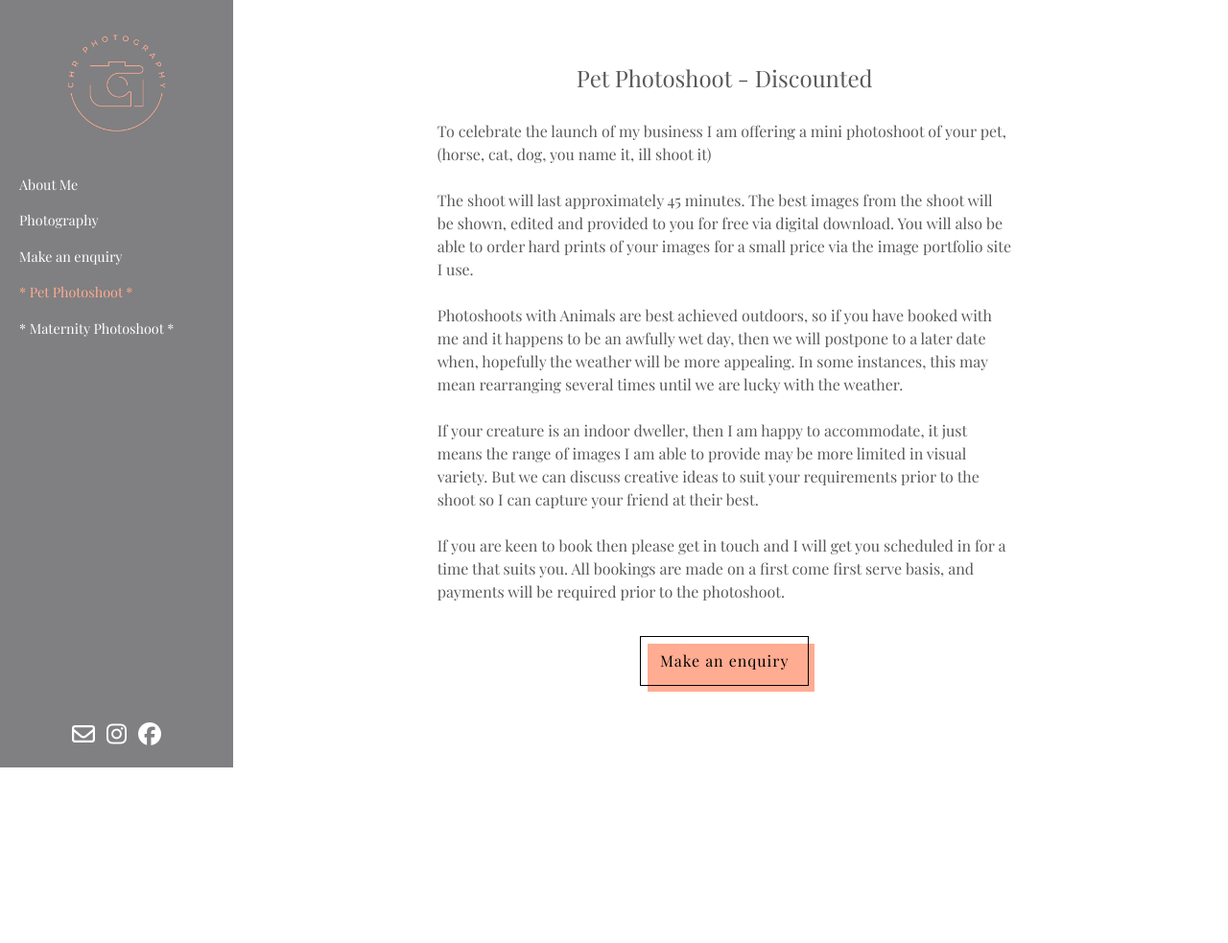
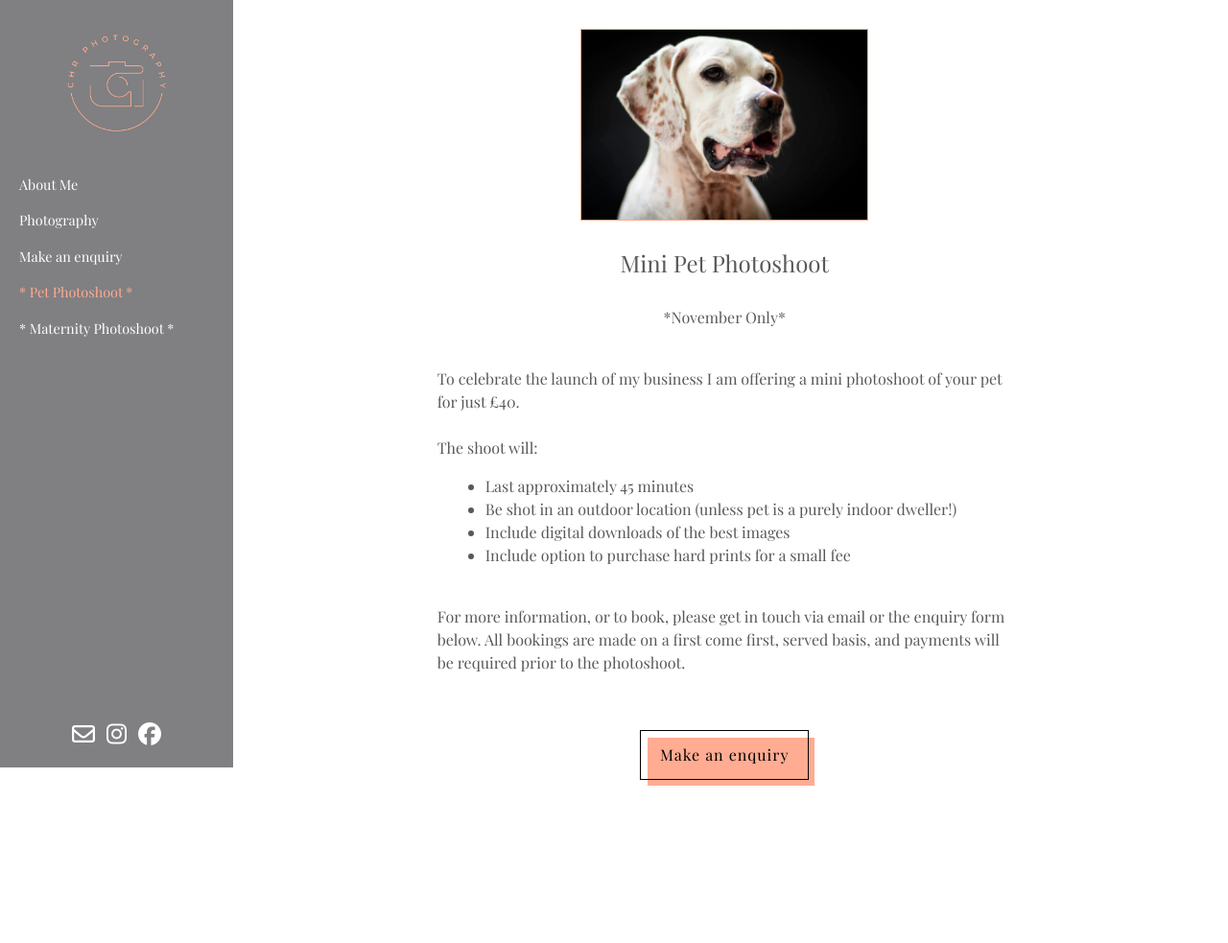
Before and after one commit to PythonLewisH/Candice-Photography-main-master2, a Flask app: page /pet-photoshoot in a window 1280 px wide. Shown: the top 983 px of the page at 96% size. Before the commit the page ends 800 px from the top, so only its background shows below. Run offline with Flask 2, Linux system fonts and the light colour scheme; some libraries are stand-ins or nearby versions.

Commit message:
Mini photoshoot page updates

```diff
--- a/static/css/styles.css
+++ b/static/css/styles.css
@@ -556,6 +556,19 @@ color: red;
     font-size: 1.5rem;
 }
 
+.top-img {
+width: 50%;
+margin-bottom: 30px;
+margin-left: auto;
+margin-right: auto;
+display: block;
+border: solid #FFAC92 1px;
+}
+
+.photoshoot-info ul {
+    margin-left: 50px;
+}
+
 /* WIDE MONITORS */
 @media (min-width:1400px) {
 
@@ -579,6 +592,15 @@ color: red;
     .navbar .navbar-toggler {
       border-color: rgb(255, 255, 255);
   }
+
+  .top-img {
+width: 75%;
+margin-bottom: 30px;
+margin-left: auto;
+margin-right: auto;
+display: block;
+border: solid #FFAC92 1px;
+}
 
 /* About */
 
--- a/templates/pet-photoshoot.html
+++ b/templates/pet-photoshoot.html
@@ -67,23 +67,32 @@
 
 <div class="container-flex-column">
 
-  <h1>Pet Photoshoot - Discounted </h1>
+  <img class="top-img" src="static/assets/photos/Dotty.jpg" alt="Pet Photo">
 
+  <h1>Mini Pet Photoshoot </h1>
+  <p>*November Only*</p>
+
+    <div class="photoshoot-info">
   <p>
-    To celebrate the launch of my business I am offering a mini photoshoot of your pet, (horse, cat, dog, you name it, ill shoot it)
     <br>
-    <br>
-The shoot will last approximately 45 minutes. The best images from the shoot will be shown, edited and provided to you for free via digital download. You will also be able to order hard prints of your images for a small price via the image portfolio site I use.
+    To celebrate the launch of my business I am offering a mini photoshoot of your pet for just £40.
    <br>
     <br>
-Photoshoots with Animals are best achieved outdoors, so if you have booked with me and it happens to be an awfully wet day, then we will postpone to a later date when, hopefully the weather will be more appealing. In some instances, this may mean rearranging several times until we are lucky with the weather.
+    The shoot will:
+    <ul>
+  <li>Last approximately 45 minutes</li>
+  <li>Be shot in an outdoor location (unless pet is a purely indoor dweller!)</li>
+  <li>Include digital downloads of the best images</li>
+  <li>Include option to purchase hard prints for a small fee</li>
+</ul>
+    <br>
+  For more information, or to book, please get in touch via email or the enquiry form below.
+  All bookings are made on a first come first, served basis, and payments will be required prior to the photoshoot.
    <br>
     <br>
-If your creature is an indoor dweller, then I am happy to accommodate, it just means the range of images I am able to provide may be more limited in visual variety. But we can discuss creative ideas to suit your requirements prior to the shoot so I can capture your friend at their best.
-   <br>
-    <br>
-If you are keen to book then please get in touch and I will get you scheduled in for a time that suits you. All bookings are made on a first come first serve basis, and payments will be required prior to the photoshoot.
   </p>
+
+    </div>
 
       <div class="container-flex">
 
@@ -91,6 +100,7 @@ If you are keen to book then please get in touch and I will get you scheduled in
 </div>
 
 </div>
+    </div>
 
 
 
```
Also changed, not shown: templates/maternity-photoshoot.html (+18 -8 lines).
